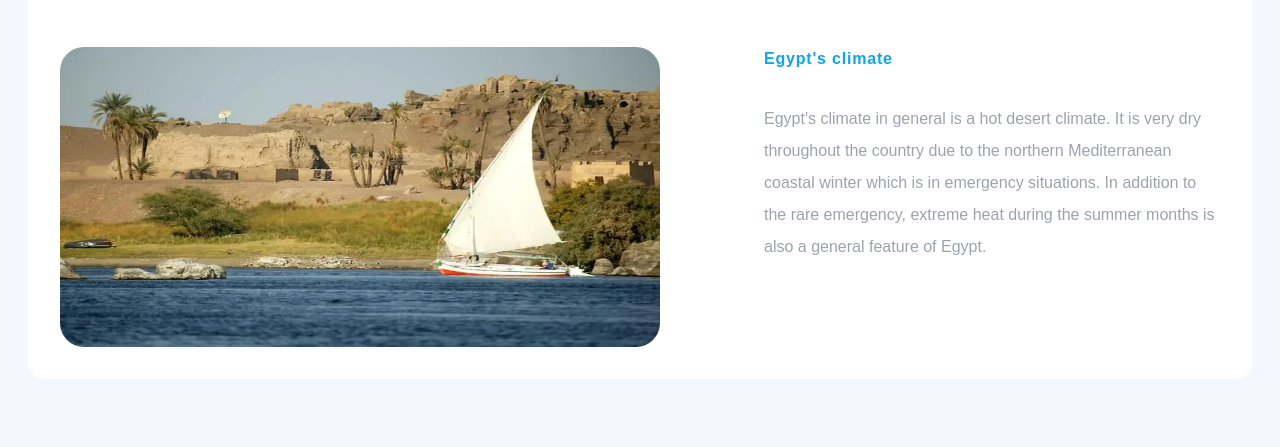
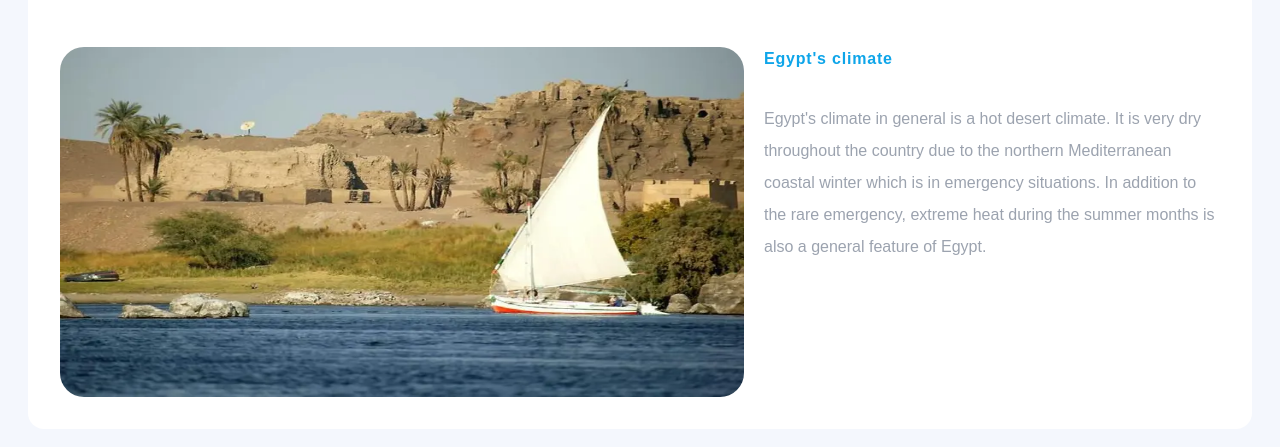
Before and after one commit to Ahmedsamir190/WeatherWise, a Next.js app: page /countrysweatherinfo in a window 1280 px wide. Shown: the part 261-708 px from the top of the page. Built offline with nearby package versions, Linux system fonts and the light colour scheme; no server answers.

Commit message:
add some interface and change in some types

```diff
--- a/src/assets/Error.tsx
+++ b/src/assets/Error.tsx
@@ -1,5 +1,9 @@
 import Image from "next/image";
 import style from "../styles/error.module.css";
+import { title } from "process";
+
+
+
 
 export const Errorstructure = ({ title, image }) => {
   return (
--- a/src/assets/Wind.tsx
+++ b/src/assets/Wind.tsx
@@ -1,4 +1,6 @@
-export const AirWindPart = ({ icon, state, degree }) => {
+import { AirWindPartProps } from "@/interface/InterFace";
+
+export const AirWindPart = ({ icon, state, degree }: AirWindPartProps) => {
   return (
     <div className="flex gap-3">
       <div>{icon}</div>
--- a/src/components/Currentweather.tsx
+++ b/src/components/Currentweather.tsx
@@ -5,48 +5,65 @@ import { useEffect, useState } from "react";
 export const apikey = "e59064680b3086a97714609e0bdc3594";
 
 function CurrentWeather() {
-  const { currentWeatherData } = useWeather();
+  // Get the current weather data from the weather context.
+  const { currentWeatherData } = useWeather() || {};
+
+  // Get the current time and add AM or PM.
   // get time and make condition to add am or pm
   const GetHours = new Date().getHours();
   const GetMinutes = new Date().getMinutes();
   const [isClient, setIsClient] = useState(false);
   const [loading, setLoading] = useState(true);
 
+  // Get the current date and time.
   const currentdate =
     GetHours < 12
       ? `0${GetHours}:${GetMinutes} ${"AM"}`
       : `${GetHours}:${GetMinutes} ${"PM"}`;
 
+  // Set the client state when the component mounts.
   useEffect(() => {
     setIsClient(true);
   }, []);
+
+  // If there is no current weather data, display a loading message.
   if (!currentWeatherData) {
     return <div>loding</div>;
   }
+
+  // Get the weather and main data from the current weather data.
   // start divided and get what i need from this api to display
   const { weather, main } = currentWeatherData;
 
+  // Get the weather icon URL.
   const weatherIcon = `http://openweathermap.org/img/w/${currentWeatherData?.weather[0].icon}.png`;
 
+  // Render the current weather section.
   return (
     <section className="bg-white shadow-section  h-max  px-5 py-9 rounded-2xl col-start-1 col-end-9 row-start-1 row-end-3 ">
       <div>
         <div>
+          {/* Display the current weather heading. */}
           <h3 className="text-gray-400">Current Weather</h3>
+          {/* Display the current time. */}
           <p className="translate-x-5	">{isClient && currentdate}</p>
         </div>
         <div className="flex items-center gap-4">
+          {/* Display the weather icon. */}
           <Image
             src={weatherIcon}
             alt={`${weather[0].description}icon`}
             width={100}
             height={100}
           />
+          {/* Display the current temperature. */}
           <p className="font-extrabold text-xl">
-            {` ${main.temp.toFixed()}°C `}{" "}
+            {` ${main.temp.toFixed()}°C `}
           </p>
+          {/* Display the weather condition. */}
           <p className="text-gray-400">{weather[0].main}</p>
         </div>
+        {/* Display the weather description. */}
         <p>
           There will be {weather[0].description} The high will be{" "}
           {main.temp.toFixed()}
--- a/src/components/Layout.tsx
+++ b/src/components/Layout.tsx
@@ -1,7 +1,11 @@
 import Footer from "./Footer";
 import NavBar from "./Navbar";
 
-function LayoutComponent(props) {
+type LayoutProps = {
+  children: React.ReactNode;
+};
+
+function LayoutComponent(props: LayoutProps) {
   return (
     <>
       <NavBar />
--- a/src/components/Navbar.tsx
+++ b/src/components/Navbar.tsx
@@ -4,12 +4,9 @@ import { MdOutlineAssignmentInd } from "react-icons/md";
 import { FaMagnifyingGlassLocation } from "react-icons/fa6";
 import Link from "next/link";
 import { RiMenu3Fill } from "react-icons/ri";
-import { IoCloseCircleSharp } from "react-icons/io5";
-import { useDispatch, useSelector } from "react-redux";
-import { NavToggle } from "@/rtk/slice/navbarToggle";
 import { useWeather } from "@/context/Weathercontext";
 import { useRouter } from "next/router";
-import { useState } from "react";
+import { useEffect, useState } from "react";
 
 function NavBar() {
   //here i make toggle for state to show or hidden nav
@@ -22,15 +19,42 @@ function NavBar() {
   let spacecondition = location.pathname === "/countrysweatherinfo" && space;
 
   const [navToggle, setNavtoggle] = useState(false);
+  const [headerbg, setHeaderBg] = useState("bg-white");
 
   let HandleToggleNav = () => {
     setNavtoggle(!navToggle);
   };
 
+  useEffect(() => {
+    const handleScroll = () => {
+      if (window.scrollY >= 100) {
+        setHeaderBg("bg-transparent");
+      } else {
+        setHeaderBg("bg-white");
+      }
+    };
+
+    window.addEventListener("scroll", handleScroll);
+
+    return () => {
+      window.removeEventListener("scroll", handleScroll);
+    };
+  }, []);
+
   // const condition = navbarvisible && "show-navbar";
-  const { currentWeatherData, city, handleSearch } = useWeather();
+  const { currentWeatherData, city, handleSearch } = useWeather() as {
+    currentWeatherData: {
+      sys: {
+        country: string;
+      };
+    };
+    city: string;
+    handleSearch: () => void;
+  };
   return (
-    <header className="py-4 px-4 border-b-2  border-gray-200 text-sky-500 fixed top-0 w-full z-10 backdrop-blur-md">
+    <header
+      className={`${headerbg} py-4 px-4 border-b-2 border-gray-200 text-sky-500 fixed top-0 w-full z-10 backdrop-blur-md`}
+    >
       {/* here parent div for all  */}
       <div className="flex justify-between items-center">
         {/* part one - logo */}
@@ -91,7 +115,7 @@ function NavBar() {
                 onClick={() => setNavtoggle(false)}
               >
                 <MdOutlineAssignmentInd />
-                Explore the country's weather
+                Explore the countrys weather
               </Link>
             </div>
           </div>
--- a/src/components/Weekly.tsx
+++ b/src/components/Weekly.tsx
@@ -5,6 +5,7 @@ import "swiper/css";
 import "swiper/css/pagination";
 import { useState } from "react";
 import { useWeather } from "@/context/Weathercontext";
+import { WeatherData } from "@/interface/InterFace";
 
 const daysOfWeek = [
   "Sunday",
@@ -33,7 +34,11 @@ const monthNames = [
 function WeeklyWeather() {
   const currentDay = new Date().getDay();
   const [loading, setLoading] = useState(true);
-  const { weeklyForecastData, city, currentWeatherData } = useWeather();
+  const { weeklyForecastData, city, currentWeatherData } = useWeather() as {
+    weeklyForecastData: object;
+    city: string;
+    currentWeatherData: object;
+  };
 
   // here i make sure the current day start in first of array
   const reorderedDays = [
@@ -44,7 +49,8 @@ function WeeklyWeather() {
   const firstSevenDays = weeklyForecastData.list.slice(0, 7);
 
   // here make map to enter the array (list) and catch data from (weather) and display
-  const results = firstSevenDays.map((statusOfDay, index) => {
+  const results = firstSevenDays.map(
+    (statusOfDay: WeatherData, index: Number) => {
       const icon = statusOfDay.weather[0].icon;
       const minTemp = statusOfDay.main.temp_min;
       const maxTemp = statusOfDay.main.temp_max;
@@ -81,7 +87,8 @@ function WeeklyWeather() {
           <span className="text-gray-400">AQI {statusOfDay.aqinumber}</span>
         </SwiperSlide>
       );
-  });
+    }
+  );
 
   return (
     <section className=" shadow-section h-max text-xs bg-white p-7 rounded-3xl  col-start-9 col-end-[18] row-start-1 row-end-3 ">
--- a/src/context/Weathercontext.tsx
+++ b/src/context/Weathercontext.tsx
@@ -1,9 +1,17 @@
-// contexts/WeatherContext.js
+import {
+  WeatherContextProps,
+  WeatherProviderProps,
+} from "@/interface/InterFace";
 import { createContext, useContext, useState, useEffect } from "react";
 
-const WeatherContext = createContext();
+const WeatherContext = createContext<WeatherContextProps | undefined>(
+  undefined
+);
 
-export const WeatherProvider = ({ children, initialData = {} }) => {
+export const WeatherProvider = ({
+  children,
+  initialData = {},
+}: WeatherProviderProps) => {
   const [currentWeatherData, setCurrentWeatherData] = useState(
     initialData.currentWeatherData || null
   );
@@ -13,11 +21,11 @@ export const WeatherProvider = ({ children, initialData = {} }) => {
   const [hourlyForecastData, setHourlyForecastData] = useState(
     initialData.hourlyForecastData || null
   );
-  const [city, setCity] = useState("Cairo");
-  const [loading, setLoading] = useState(false);
-  const [error, setError] = useState(null);
+  const [city, setCity] = useState<string>("Cairo");
+  const [loading, setLoading] = useState<boolean>(false);
+  const [error, setError] = useState<string | null>(null);
 
-  const fetchWeatherData = async (city) => {
+  const fetchWeatherData = async (city: string) => {
     setLoading(true);
     setError(null);
     try {
@@ -57,7 +65,7 @@ export const WeatherProvider = ({ children, initialData = {} }) => {
   //   }
   // };
   const handleSearch = () => {
-    let item = document.getElementById("searchinput");
+    let item = document.getElementById("searchinput") as HTMLInputElement;
     setCity(item.value);
   };
 
--- /dev/null
+++ b/src/interface/InterFace.tsx
@@ -0,0 +1,130 @@
+import { ReactNode } from "react";
+
+// export interface WeatherContextProps {
+//   currentWeatherData: object;
+//   weeklyForecastData: object;
+//   hourlyForecastData: object;
+//   loading: boolean;
+//   error: string | null;
+//   fetchWeatherData: (city: string) => Promise<void>;
+//   handleSearch: () => void;
+//   city: string;
+// }
+
+// export interface WeatherProviderProps {
+//   children: ReactNode;
+
+//   initialData?: {
+//     currentWeatherData: object | undefined;
+//     weeklyForecastData: object | undefined;
+//     hourlyForecastData: object | undefined;
+//   };
+//   loading: boolean;
+//   error: string | null;
+//   fetchWeatherData: (city: string) => Promise<void>;
+//   handleSearch: () => void;
+//   city: string;
+// }
+export interface Coord {
+  lon: number;
+  lat: number;
+}
+
+export interface Weather {
+  weather: any;
+  id: number;
+  main: string;
+  description: string;
+  icon: string;
+}
+
+export interface Main {
+  temp: number;
+  feels_like: number;
+  temp_min: number;
+  temp_max: number;
+  pressure: number;
+  humidity: number;
+  sea_level?: number;
+  grnd_level?: number;
+}
+
+export interface Wind {
+  speed: number;
+  deg: number;
+}
+
+export interface Clouds {
+  all: number;
+}
+
+export interface Sys {
+  type: number;
+  id: number;
+  country: string;
+  sunrise: number;
+  sunset: number;
+}
+
+export interface CurrentWeatherData {
+  coord: Coord;
+  weather: Weather[];
+  base: string;
+  main: Main;
+  visibility: number;
+  wind: Wind;
+  clouds: Clouds;
+  dt: number;
+  sys: Sys;
+  timezone: number;
+  id: number;
+  name: string;
+  cod: number;
+}
+
+export interface WeatherProviderProps {
+  children: ReactNode;
+  initialData?: {
+    currentWeatherData?: CurrentWeatherData;
+    weeklyForecastData?: WeeklyForecastData;
+    hourlyForecastData?: HourlyForecastData;
+  };
+}
+
+export interface WeatherContextProps {
+  currentWeatherData: CurrentWeatherData | null;
+  weeklyForecastData: WeeklyForecastData | null;
+  hourlyForecastData: HourlyForecastData | null;
+  fetchWeatherData: (city: string) => Promise<void>;
+  handleSearch: () => void;
+  loading: boolean;
+  error: string | null;
+  city: string;
+}
+
+export interface WeatherData {
+  cod: string;
+  message: number;
+  cnt: number;
+  list: WeatherItem[];
+}
+
+export interface WeeklyForecastData {}
+
+export interface HourlyForecastData {
+  // Define the structure for hourly forecast data
+}
+
+export interface Airconditionsitems {
+  wind: { speed: any };
+  weather: {
+    icon: string;
+  }[];
+  description: any;
+  index: number | null | undefined;
+}
+export interface AirWindPartProps {
+  icon: React.ReactNode;
+  state: string;
+  degree: string;
+}
--- a/src/pages/countrysweatherinfo/index.tsx
+++ b/src/pages/countrysweatherinfo/index.tsx
@@ -1,12 +1,13 @@
 import Image from "next/image";
 import data from "../../weather-info-data/infodata.json";
 import { useEffect, useState } from "react";
+import { ChangeEvent } from "react";
 
 function CountryWeatherInfo() {
   const [countryindex, setCountryindex] = useState(0);
   const countrybyindex = data[countryindex];
 
-  const HandleCountryChange = (event) => {
+  const HandleCountryChange = (event: ChangeEvent<HTMLInputElement>) => {
     const selectedcountry = event.target.value;
     const findcountry = data.find(
       (country) => country.title === selectedcountry
@@ -46,9 +47,9 @@ function CountryWeatherInfo() {
             <Image
               src={countrybyindex.img}
               alt={countrybyindex.description}
-              width={600}
-              height={300}
-              className=" rounded-3xl h-[300px]"
+              width={800}
+              height={350}
+              className=" rounded-3xl h-[350px] w-full"
             />
           </div>
           <div className="max-md:basis-full basis-2/5">
```
Also changed, not shown: next.config.mjs (+0 -7 lines), src/components/Airconditions.tsx (+4 -3 lines), src/pages/index.tsx (+4 -7 lines). Lines whose indentation alone changed are shown as unchanged.
